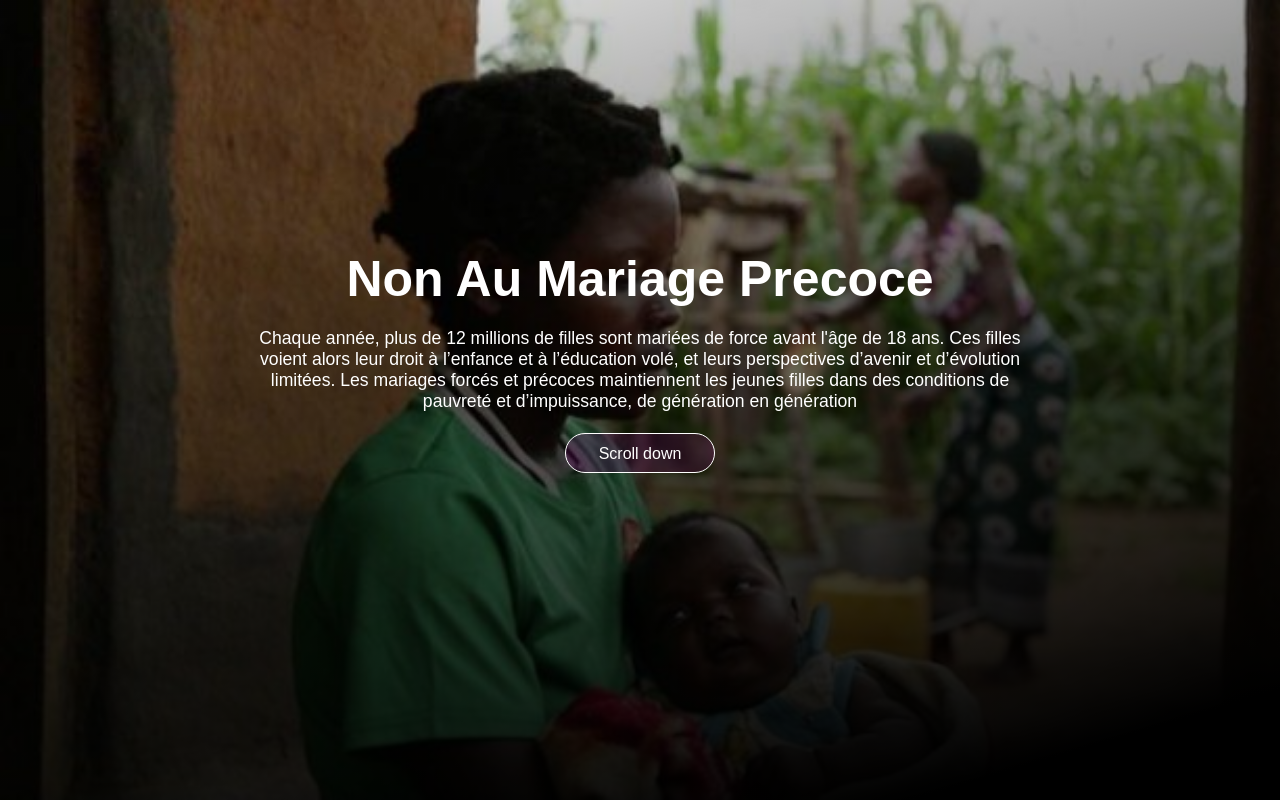
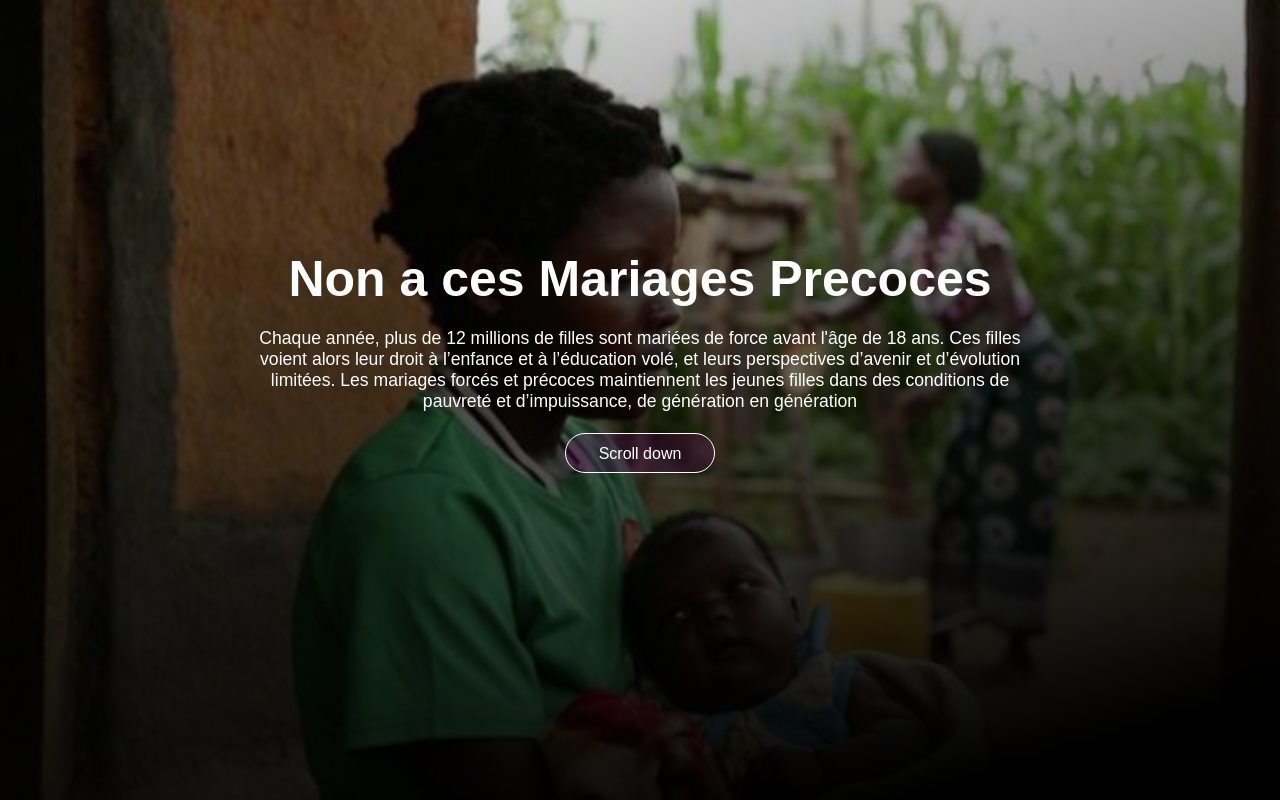
Before and after one commit to Asta007/childmariage, a plain HTML site: page index.html in a window 1280 px wide. Shown: the top 800 px of the page. Drawn offline with Linux system fonts and the light colour scheme.

Commit message:
title change

```diff
--- a/index.html
+++ b/index.html
@@ -10,7 +10,7 @@
     <div id="page">
         <div class="bannertop">
             <div class="text">
-                <h1> Non Au Mariage Precoce </h1>
+                <h1> Non a ces Mariages Precoces </h1>
                 <p>
                     Chaque année, plus de 12 millions de filles sont mariées de force avant l'âge de 18 ans. Ces filles voient alors leur droit à l’enfance et à l’éducation volé, et leurs perspectives d’avenir et d’évolution limitées. Les mariages forcés et précoces maintiennent les jeunes filles dans des conditions de pauvreté et d’impuissance, de génération en génération
                 </p>
```
